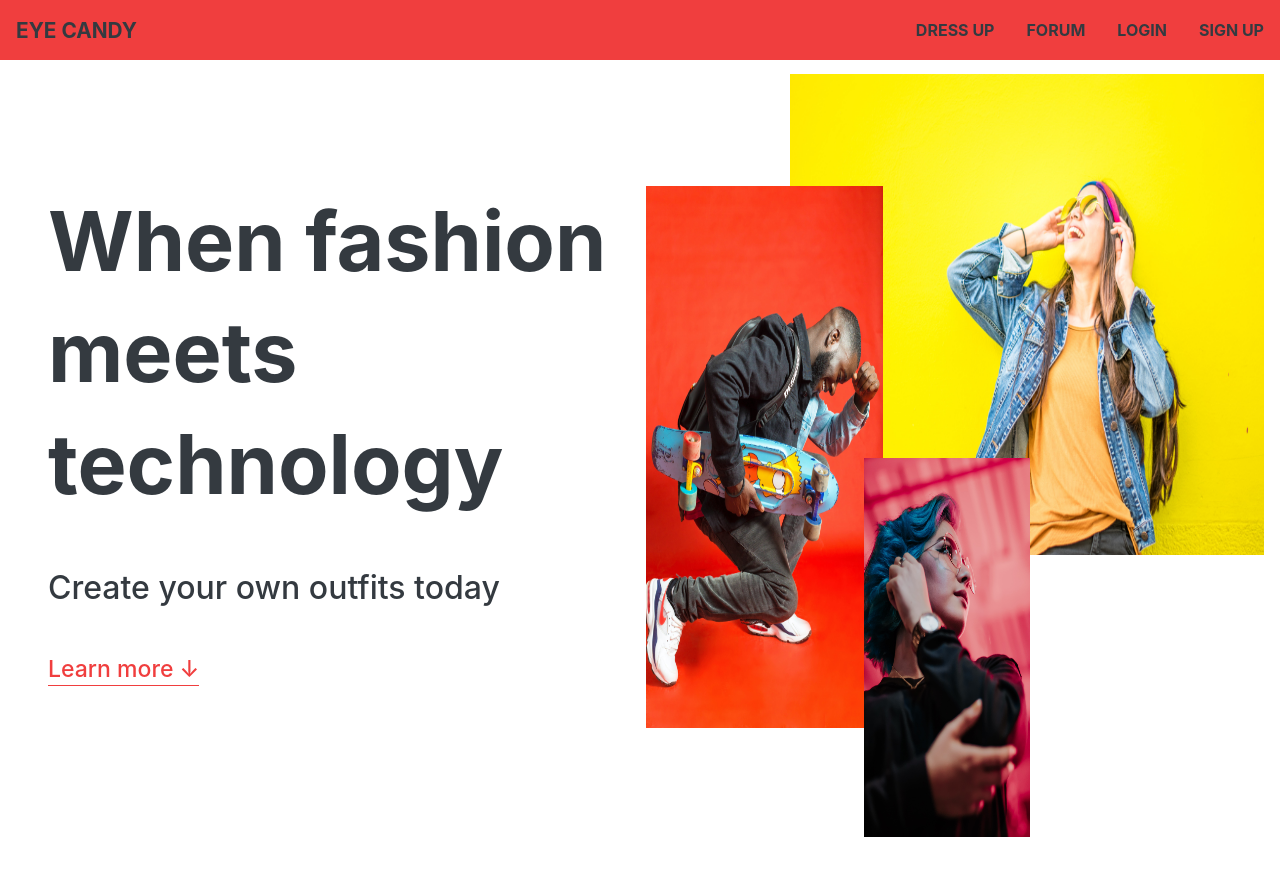
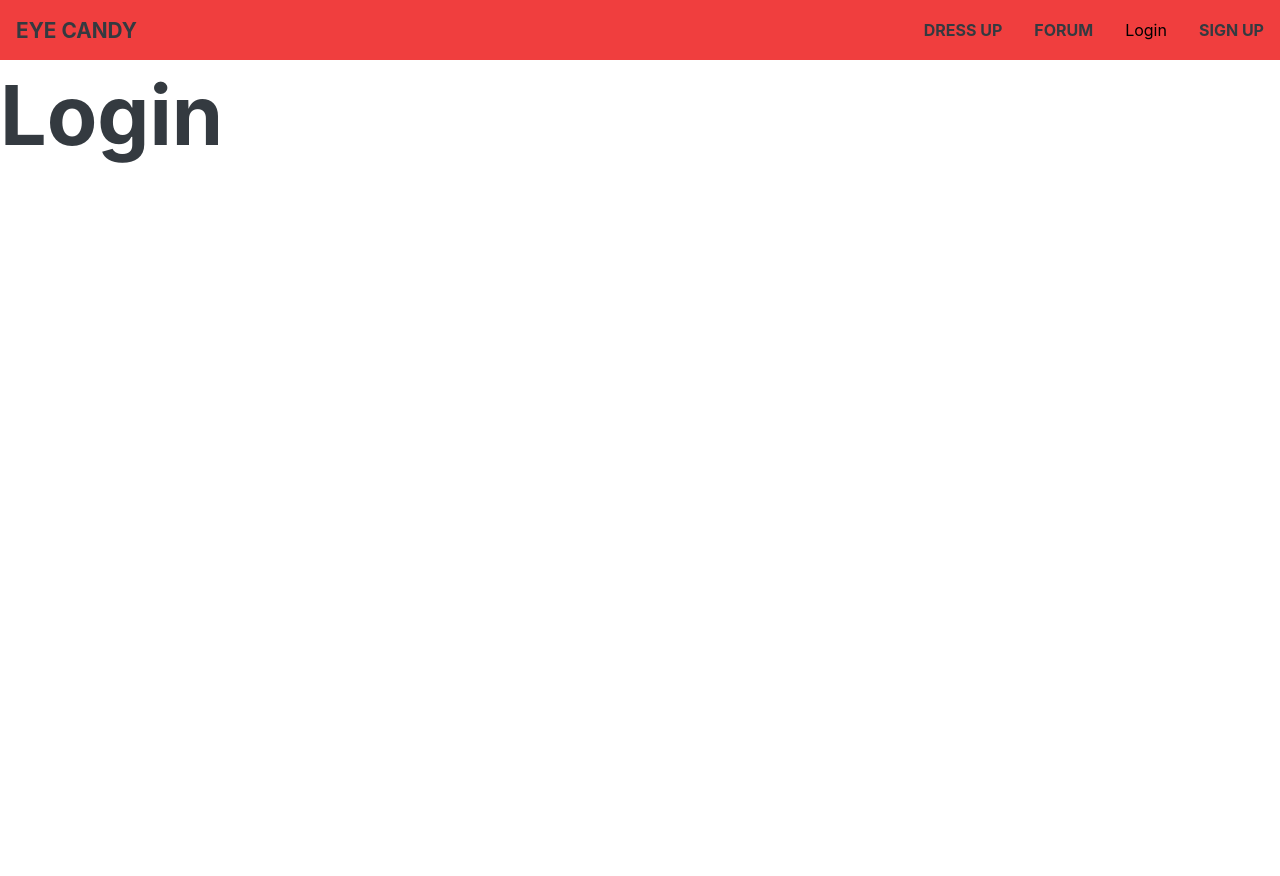
Before and after one commit to 490-Team-MAAKDE/490-Project, a React (Create React App) app in the folder Eye Candy Project/Code Design/Front-End/eye-candy/: page /login in a window 1280 px wide. Shown: the top 876 px of the page. After the commit the page ends 800 px from the top, so only its background shows below. Built offline with nearby package versions, Linux system fonts and the light colour scheme.

Commit message:
Added login page and created routing for home and login

```diff
--- a/Eye Candy Project/Code Design/Front-End/eye-candy/src/App.js
+++ b/Eye Candy Project/Code Design/Front-End/eye-candy/src/App.js
@@ -1,13 +1,20 @@
 import "./App.css";
 import Navbar from "./Components/Navbar/Navbar.js";
 import Home from "./Pages/Home";
+import Login from "./Pages/Login";
+import { BrowserRouter as Router, Routes, Route } from 'react-router-dom';
 
 function App() {
   return (
-    <div className="App">
-      <Navbar />
-      <Home />
-    </div>
+    <Router>
+    <Navbar />
+      <Routes>
+      <Route path="/" element={<Home />} />
+      <Route path="/login" element={<Login />} />
+        <Route/>
+      </Routes>
+
+    </Router>
   );
 }
 
--- a/Eye Candy Project/Code Design/Front-End/eye-candy/src/Components/Navbar/Navbar.js
+++ b/Eye Candy Project/Code Design/Front-End/eye-candy/src/Components/Navbar/Navbar.js
@@ -1,6 +1,7 @@
 import "./Navbar.css";
 import Hamburger from "hamburger-react";
 import { React, useState } from "react";
+import { Link } from "react-router-dom";
 
 function Navbar() {
   const [isNavExpanded, setIsNavExpanded] = useState(false);
@@ -52,10 +53,7 @@ function Navbar() {
               </a>
             </li>
             <li>
-              <a href="" className="nav">
-                {" "}
-                <b>LOGIN</b>{" "}
-              </a>
+              <Link to="Login">Login</Link>
             </li>
             <li>
               <a href="" className="nav">
--- /dev/null
+++ b/Eye Candy Project/Code Design/Front-End/eye-candy/src/Pages/Login.js
@@ -0,0 +1,13 @@
+import React from 'react'
+
+
+function Login() {
+  return (
+    <div>
+        <h1>Login</h1>
+        <form action=""></form>
+    </div>
+  )
+}
+
+export default Login
```
Also changed, not shown: Eye Candy Project/Code Design/Front-End/eye-candy/src/Pages/Login.css (added).
